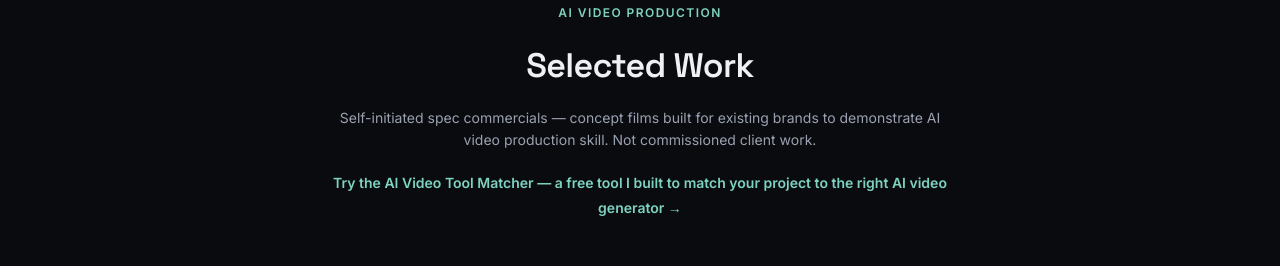
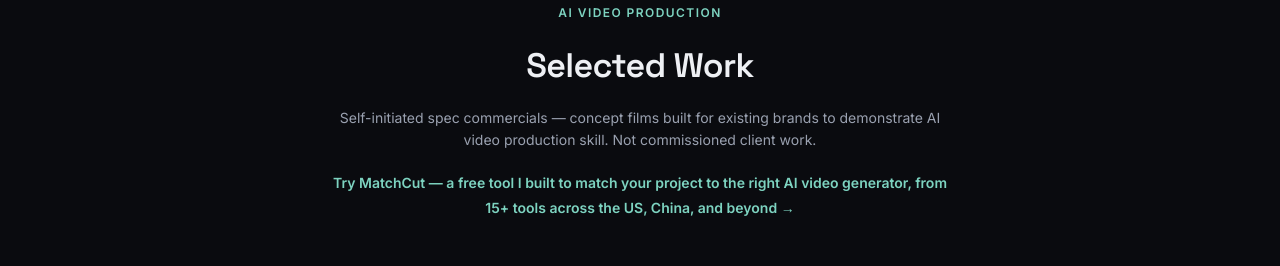
Before and after one commit to adebayomorufdamilare/adebayomorufdamilare.github.io, a plain HTML site: page index.html in a window 1280 px wide. Shown: the part 2938-3204 px from the top of the page. Drawn offline with Linux system fonts and the light colour scheme.

Commit message:
Add files via upload

```diff
--- a/index.html
+++ b/index.html
@@ -303,7 +303,7 @@
       <div class="section-label" style="text-align:center;">AI Video Production</div>
       <h2>Selected Work</h2>
       <p style="color:var(--text-dim);font-size:14px;margin-top:14px;">Self-initiated spec commercials — concept films built for existing brands to demonstrate AI video production skill. Not commissioned client work.</p>
-      <p style="margin-top:18px;"><a href="ai-video-matcher.html" style="color:var(--accent);font-size:14px;font-weight:600;">Try the AI Video Tool Matcher — a free tool I built to match your project to the right AI video generator →</a></p>
+      <p style="margin-top:18px;"><a href="matchcut.html" style="color:var(--accent);font-size:14px;font-weight:600;">Try MatchCut — a free tool I built to match your project to the right AI video generator, from 15+ tools across the US, China, and beyond →</a></p>
     </div>
     <div class="video-grid">
       <div class="video-card featured">
```
